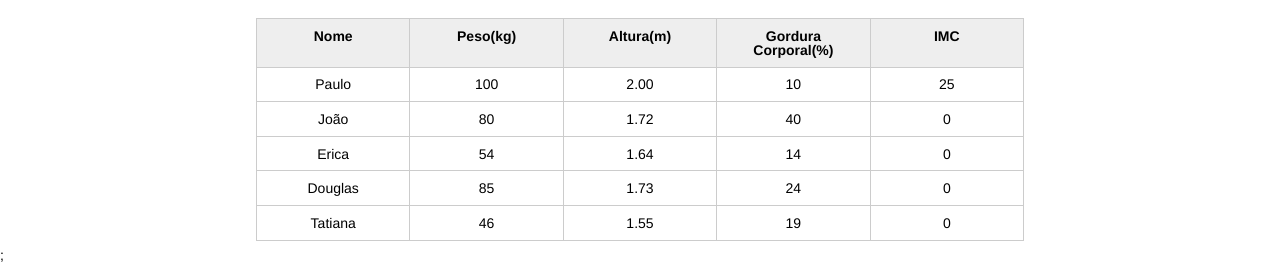
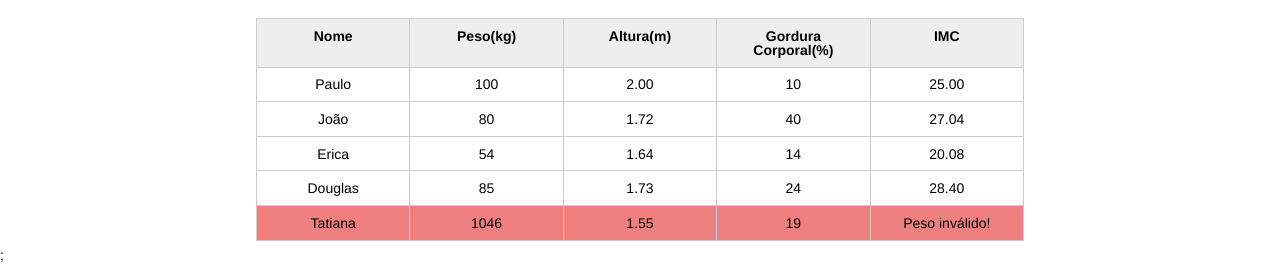
Before and after one commit to guilhermegpessoa/Alura_JavaScript, a plain HTML site: page index.html in a window 1280 px wide. Shown: the part 123-402 px from the top of the page. Drawn offline with Linux system fonts and the light colour scheme.

Commit message:
Arrays, Loop e Estilos

```diff
--- a/css/index.css
+++ b/css/index.css
@@ -132,3 +132,7 @@ button[disabled=disabled], button:disabled {
 .campo-invalido{
 	border: 1px solid red;
 }
+
+.paciente-invalido{
+  background-color: lightcoral;
+}
--- a/index.html
+++ b/index.html
@@ -62,7 +62,7 @@
 						</tr>
 						<tr class="paciente" >
 							<td class="info-nome">Tatiana</td>
-							<td class="info-peso">46</td>
+							<td class="info-peso">1046</td>
 							<td class="info-altura">1.55</td>
 							<td class="info-gordura">19</td>
 							<td class="info-imc">0</td>
--- a/js/principal.js
+++ b/js/principal.js
@@ -1,7 +1,11 @@
 var titulo = document.querySelector(".titulo");
 titulo.textContent = "Aparecida Nutricionista";
 
-var paciente = document.querySelector("#primeiro-paciente");
+var pacientes = document.querySelectorAll(".paciente");
+
+for (var i = 0; i < pacientes.length; i++){
+
+  var paciente = pacientes[i];
 
   var tdPeso = paciente.querySelector(".info-peso");
   var peso = tdPeso.textContent;
@@ -18,15 +22,18 @@ if(peso <= 0 || peso >= 1000){
     console.log("Peso inválido!");
     pesoEhValido = false;
     tdImc.textContent = "Peso inválido!";
+    paciente.classList.add("paciente-invalido");
   }
 
   if(altura <= 0 || altura >= 3){
     console.log("Altura inválida!")
     alturaEhValida = false;
     tdImc.textContent = "Altura inválida!";
+    paciente.classList.add("paciente-invalido");
   }
 
   if(alturaEhValida && pesoEhValido){
     var imc = peso / (altura * altura);
-  tdImc.textContent = imc;
+    tdImc.textContent = imc.toFixed(2);
   }
+}
```
Lines whose indentation alone changed are shown as unchanged.
